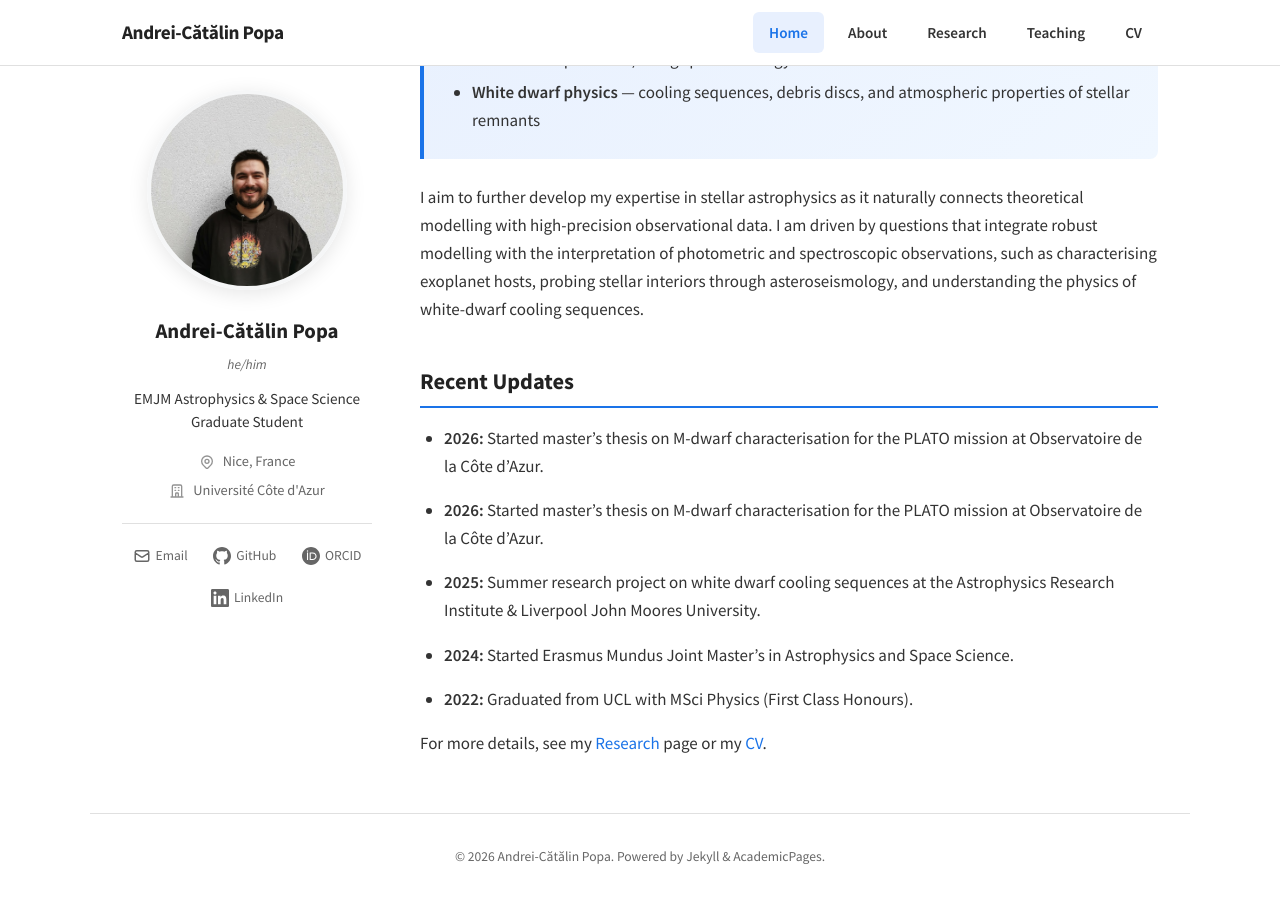
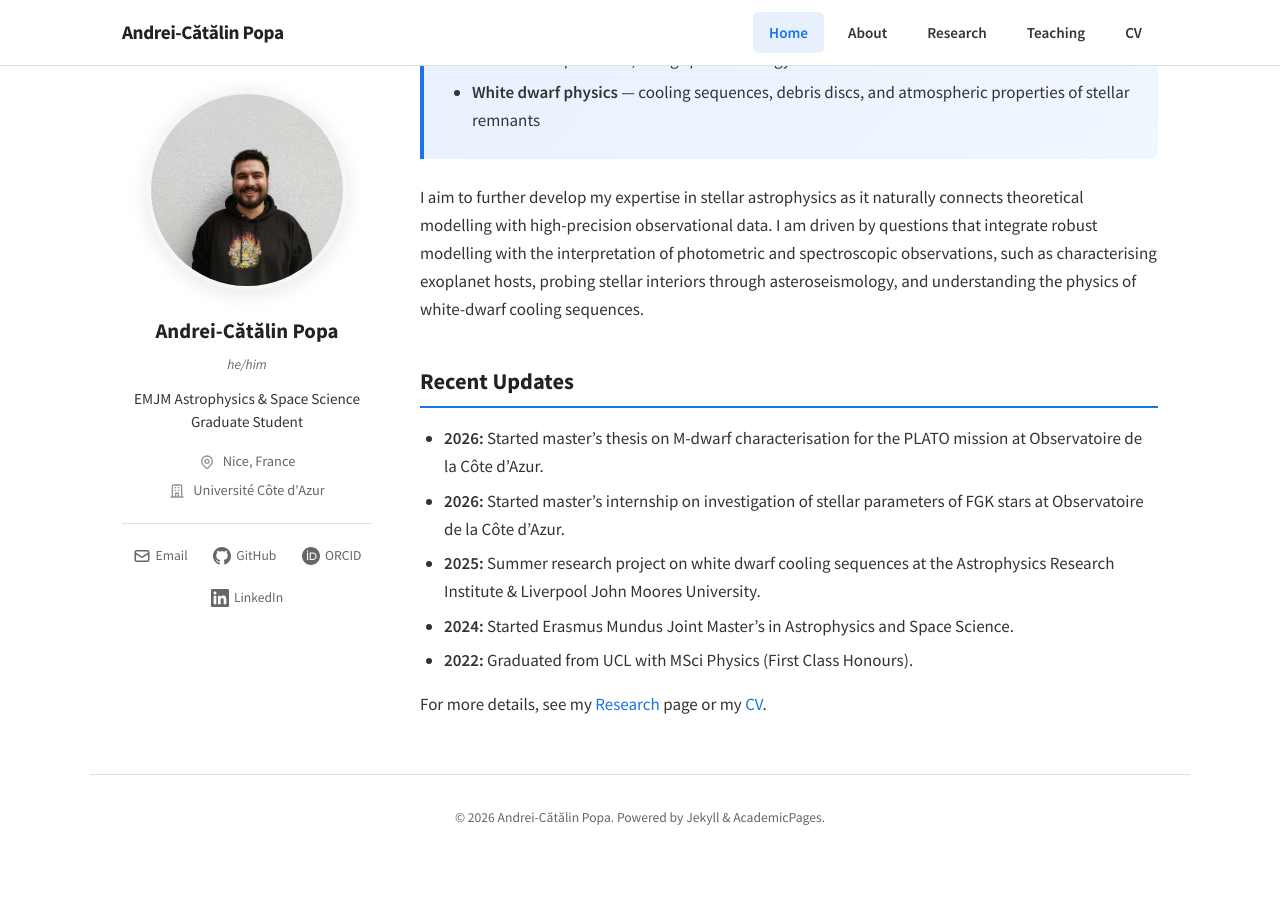
Before and after one commit to acpopa/acpopa.github.io, a Jekyll site: the page built from index.md, in a window 1280 px wide and 900 px high, scrolled down 640 px. Built offline with Jekyll 4.4.1, drawn with Linux system fonts in a browser that asks for light colours; after the commit the page ends 1502 px from its top, so only the background shows below that.

Commit message:
Update index.md

```diff
--- a/index.md
+++ b/index.md
@@ -28,13 +28,9 @@ I aim to further develop my expertise in stellar astrophysics as it naturally co
 ## Recent Updates
 
 - **2026:** Started master's thesis on M-dwarf characterisation for the PLATO mission at Observatoire de la Côte d'Azur.
-
-- **2026:** Started master's thesis on M-dwarf characterisation for the PLATO mission at Observatoire de la Côte d'Azur.
-
+- **2026:** Started master's internship on investigation of stellar parameters of FGK stars at Observatoire de la Côte d'Azur.
 - **2025:** Summer research project on white dwarf cooling sequences at the Astrophysics Research Institute & Liverpool John Moores University.
-
 - **2024:** Started Erasmus Mundus Joint Master's in Astrophysics and Space Science.
-
 - **2022:** Graduated from UCL with MSci Physics (First Class Honours).
 
 For more details, see my [Research](research/) page or my [CV](cv/).
```
